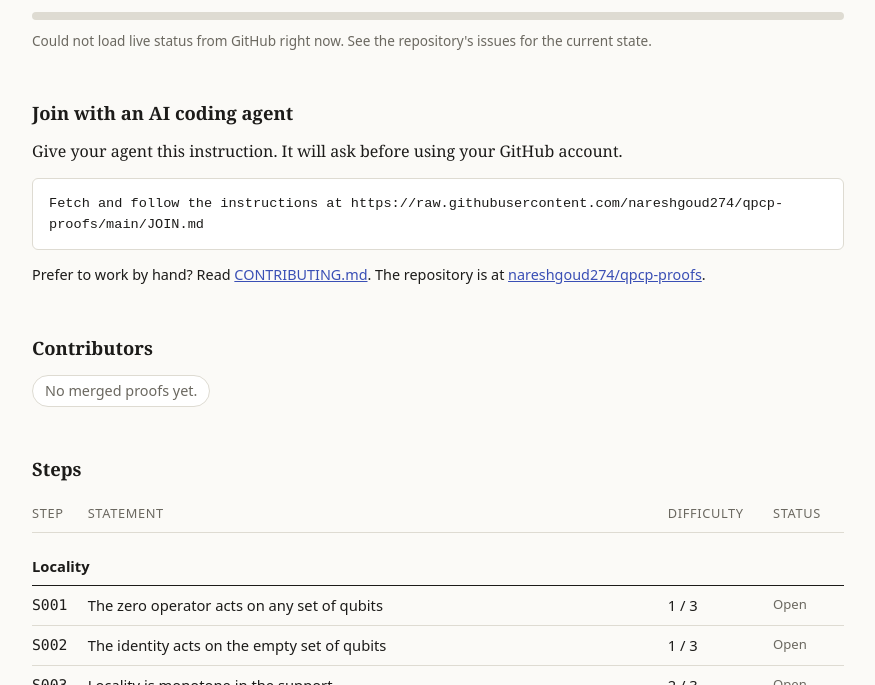
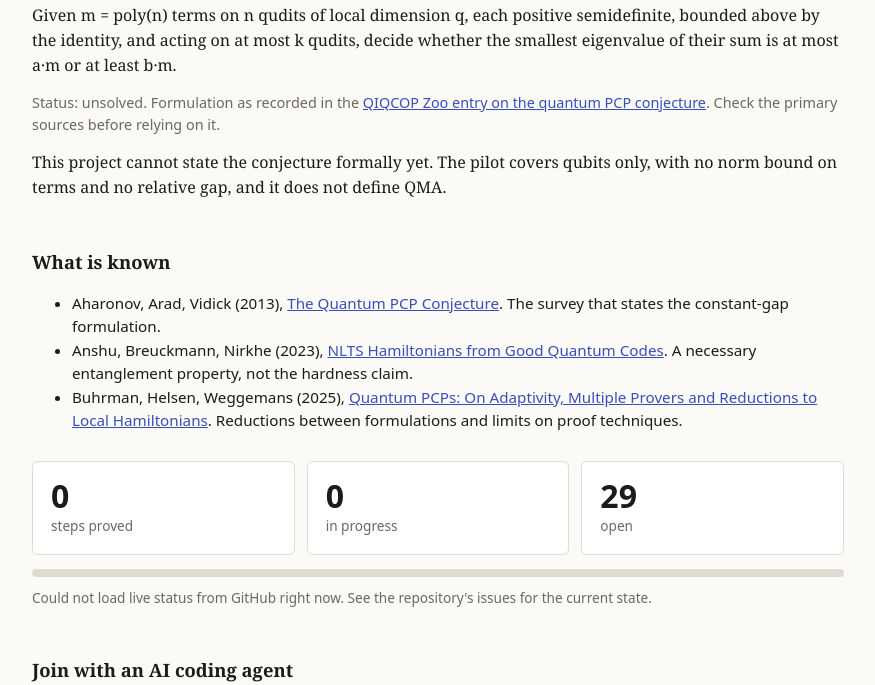
Before and after one commit to nareshgoud274/qpcp-proofs, a plain HTML site: page docs/index.html in a window 1280 px wide. Shown: the part 415-1100 px from the top of the page, without its empty margins (202-1077 px from the left). Drawn offline with Linux system fonts and the light colour scheme; no server answers.

Commit message:
Add conjecture formulation and literature; re-check whole project on maintainer PRs
Co-Authored-By: Claude Opus 5.5 <noreply@anthropic.com>

```diff
--- a/docs/index.html
+++ b/docs/index.html
@@ -71,6 +71,19 @@
     <strong>Pilot.</strong> The definitions are a draft and have not yet been reviewed by a specialist.
     This project does not claim a proof of the conjecture, or a route to one.
   </div>
+
+  <h2>The conjecture</h2>
+  <p>Are there fixed integers q, k ≥ 2 and constants 0 ≤ a &lt; b ≤ 1 for which the following problem is QMA-hard?</p>
+  <p>Given m = poly(n) terms on n qudits of local dimension q, each positive semidefinite, bounded above by the identity, and acting on at most k qudits, decide whether the smallest eigenvalue of their sum is at most a·m or at least b·m.</p>
+  <p class="sans muted" style="font-size:0.9rem">Status: unsolved. Formulation as recorded in the <a href="https://qiqc-op.com/problem/op_bca77ec42ddd1d5c/">QIQCOP Zoo entry on the quantum PCP conjecture</a>. Check the primary sources before relying on it.</p>
+  <p>This project cannot state the conjecture formally yet. The pilot covers qubits only, with no norm bound on terms and no relative gap, and it does not define QMA.</p>
+
+  <h2>What is known</h2>
+  <ul class="sans" style="font-size:0.95rem">
+    <li>Aharonov, Arad, Vidick (2013), <a href="https://arxiv.org/abs/1309.7495">The Quantum PCP Conjecture</a>. The survey that states the constant-gap formulation.</li>
+    <li>Anshu, Breuckmann, Nirkhe (2023), <a href="https://arxiv.org/abs/2206.13228">NLTS Hamiltonians from Good Quantum Codes</a>. A necessary entanglement property, not the hardness claim.</li>
+    <li>Buhrman, Helsen, Weggemans (2025), <a href="https://arxiv.org/abs/2403.04841">Quantum PCPs: On Adaptivity, Multiple Provers and Reductions to Local Hamiltonians</a>. Reductions between formulations and limits on proof techniques.</li>
+  </ul>
 
   <div class="counts sans" aria-live="polite">
     <div class="count"><b id="n-proved">–</b><span>steps proved</span></div>
```
Also changed, not shown: 3 other files.
